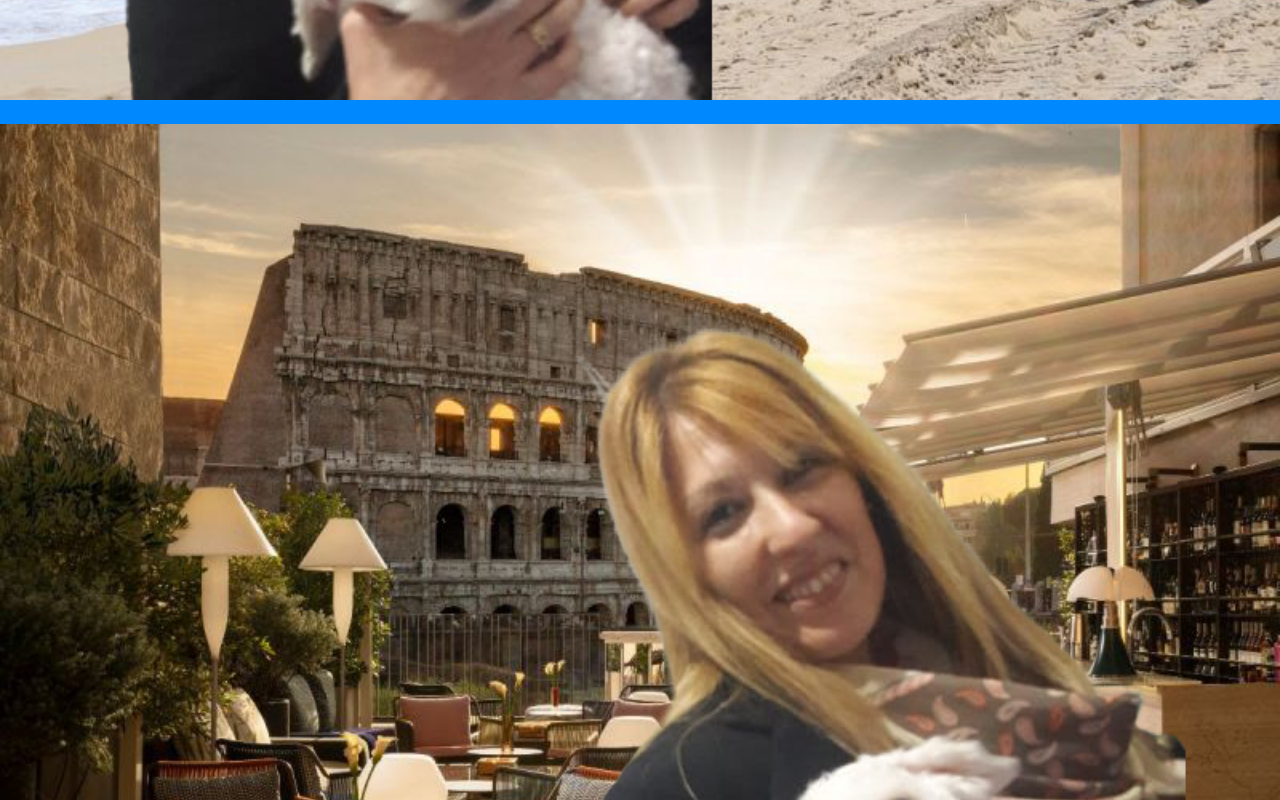
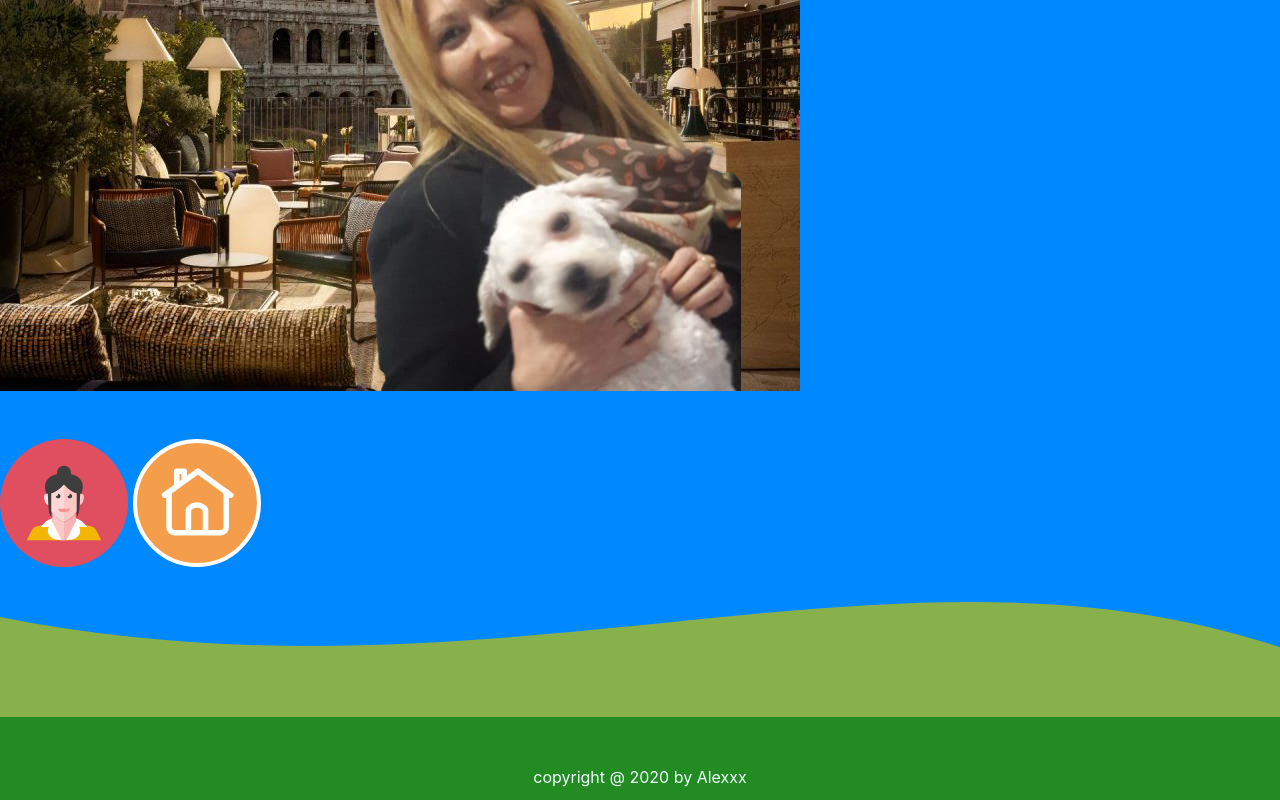
Before and after one commit to Alexx73/Maruweb, a plain HTML site: page index.html in a window 1280 px wide. Shown: the part 1080-1880 px from the top of the page. Drawn offline with nearby package versions, Linux system fonts and the light colour scheme.

Commit message:
Update index.html

```diff
--- a/index.html
+++ b/index.html
@@ -56,18 +56,18 @@
 
 
 
-        <h1 style="font-size:5vw" >Web Portfolio of Maru Mi Novia</h1>
+        <h1 style="font-size:5vw" class="center"  >Web Portfolio of Maru Mi Novia</h1>
 
 
-        <img src="img/cocktails-in-hawaii.png" alt="Cloudy Sky" style="width:100%;"><br><br>
-        <img src="img/mary in rome.png" alt="" style="width:100%;"> <br>
-        <img src="img/iconfinder_Woman-15_379357.svg" alt="" style="width:20%;" >
-        <img src="img/Asset 1.svg" alt="" style="width:20%;">
+        <img src="img/cocktails-in-hawaii.png" alt="Cloudy Sky" class="center" style="max-width:100%;height:auto;"><br><br>
+        <img src="img/mary in rome.png" alt="" class="center" style="max-width:100%;height:auto;" > <br><br><br>
+        <img src="img/iconfinder_Woman-15_379357.svg" alt="" style="width:10%;" class="center">
+        <img src="img/Asset 1.svg" alt="" class="center" style="width:10%;">
 
         <div class="wave" style="height: 150px; overflow: hidden;" >
           <svg viewBox="0 0 500 150" preserveAspectRatio="none" style="height: 100%; width: 100%;">
             <path d="M0.00,49.98 C197.23,149.50 349.20,-49.98 501.41,81.41 L500.00,150.00 L0.00,150.00 Z"
-            style="stroke: none; fill: #228B22;">
+            style="stroke: none; fill: #88b04b;">
 
             </path></svg>
 
```
